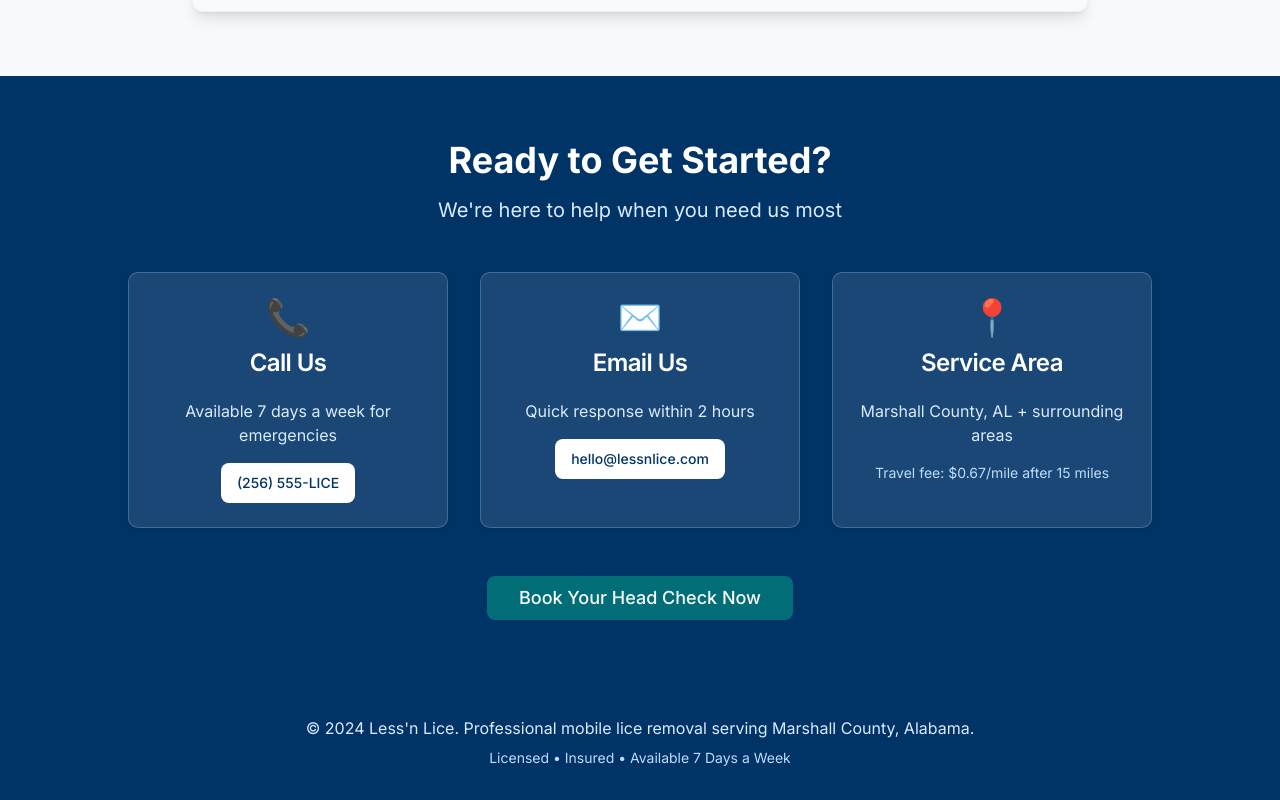
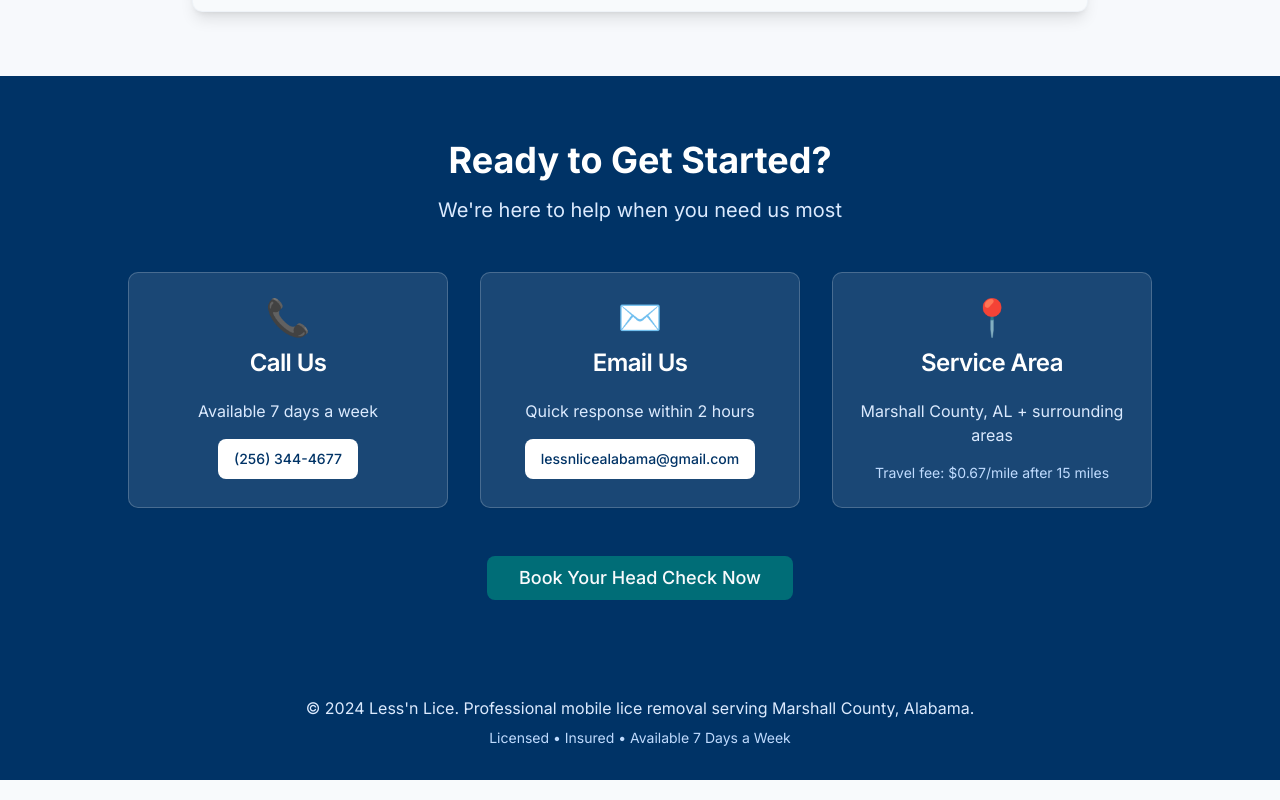
Before and after one commit to fsna35950/heatmaplessnlice, a React (Vite) app: page / in a window 1280 px wide. Shown: the part 3136-3936 px from the top of the page. Built offline with nearby package versions, Linux system fonts and the light colour scheme.

Commit message:
Update Contact.tsx

```diff
--- a/src/components/Contact.tsx
+++ b/src/components/Contact.tsx
@@ -3,7 +3,7 @@
 
 const Contact = () => {
   return (
-    <section className="py-16 bg-[#003366] text-white">
+    <section className="py-16 bg-[#003366] text-white" id="contact">
       <div className="container mx-auto px-4">
         <div className="text-center mb-12">
           <h2 className="text-4xl font-bold mb-4">
@@ -20,12 +20,12 @@
               <CardTitle className="text-white">Call Us</CardTitle>
             </CardHeader>
             <CardContent className="text-center">
-              <p className="text-blue-100 mb-4">
-                Available 7 days a week for emergencies
-              </p>
+              <p className="text-blue-100 mb-4">Available 7 days a week</p>
+              <a href="tel:+12563444677">
                 <Button className="bg-white text-[#003366] hover:bg-gray-100">
-                (256) 555-LICE
+                  (256) 344-4677
                 </Button>
+              </a>
             </CardContent>
           </Card>
 
@@ -35,12 +35,12 @@
               <CardTitle className="text-white">Email Us</CardTitle>
             </CardHeader>
             <CardContent className="text-center">
-              <p className="text-blue-100 mb-4">
-                Quick response within 2 hours
-              </p>
+              <p className="text-blue-100 mb-4">Quick response within 2 hours</p>
+              <a href="mailto:lessnlicealabama@gmail.com">
                 <Button className="bg-white text-[#003366] hover:bg-gray-100">
-                hello@lessnlice.com
+                  lessnlicealabama@gmail.com
                 </Button>
+              </a>
             </CardContent>
           </Card>
 
@@ -61,12 +61,14 @@
         </div>
 
         <div className="text-center mt-12">
+          <a href="#top">
             <Button
               size="lg"
               className="bg-[#006d77] hover:bg-[#005a63] px-8 py-4 text-lg"
             >
               Book Your Head Check Now
             </Button>
+          </a>
         </div>
       </div>
     </section>
```
Lines whose indentation alone changed are shown as unchanged.
